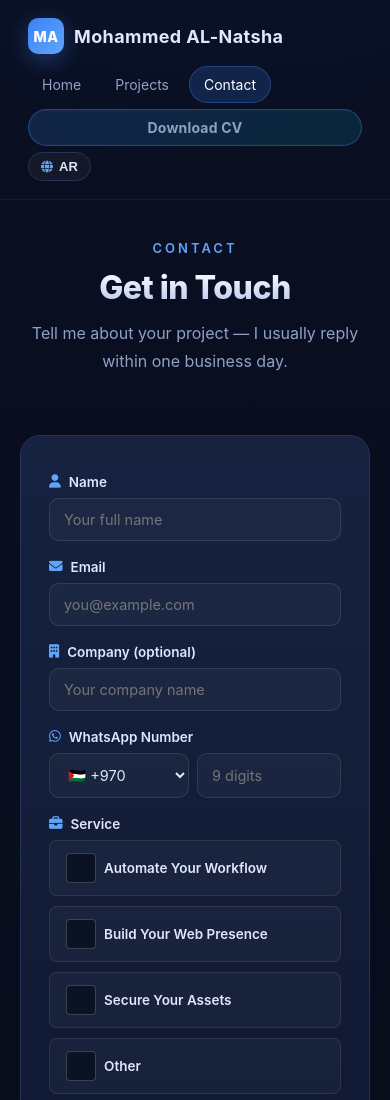
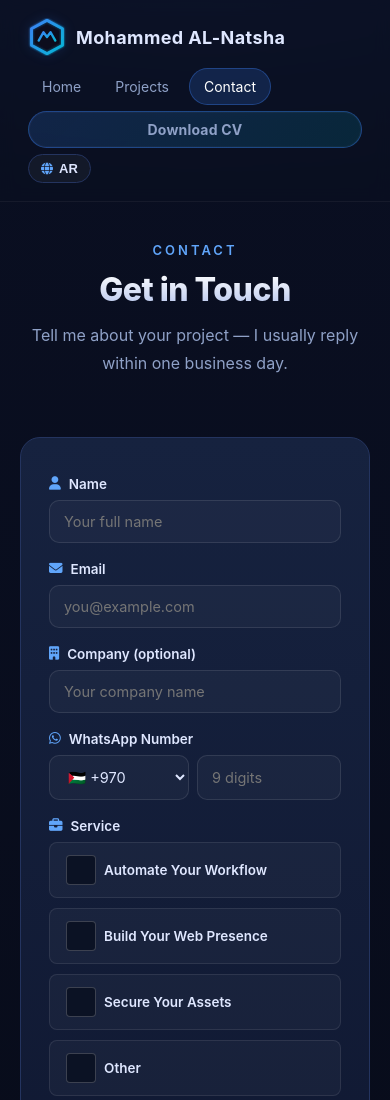
Before and after one commit to mohamedalnatsh/portfolio, a plain HTML site: page contact.html in a window 390 px wide. Shown: the top 1100 px of the page. Drawn offline with Linux system fonts and the light colour scheme.

Commit message:
feat: replace brand mark with SVG for enhanced visual appeal and responsiveness

```diff
--- a/contact.html
+++ b/contact.html
@@ -30,7 +30,21 @@
     <!-- === [NAVBAR_LAYOUT_FREEZE] START === -->
     <header class="topbar">
       <a href="index.html" class="brand">
-        <span class="brand-mark">MA</span>
+        <svg class="brand-mark-svg" xmlns="http://www.w3.org/2000/svg" viewBox="0 0 32 32" fill="none" aria-hidden="true">
+          <defs>
+            <linearGradient id="cyber-gradient" x1="0%" y1="0%" x2="100%" y2="100%">
+              <stop offset="0%" stop-color="#3b82f6" />
+              <stop offset="100%" stop-color="#06b6d4" />
+            </linearGradient>
+            <filter id="glow" x="-20%" y="-20%" width="140%" height="140%">
+              <feGaussianBlur stdDeviation="1" result="blur" />
+              <feComposite in="SourceGraphic" in2="blur" operator="over" />
+            </filter>
+          </defs>
+          <polygon points="16,2 29,9 29,23 16,30 3,23 3,9" stroke="url(#cyber-gradient)" stroke-width="2.5" stroke-linejoin="round" fill="rgba(11, 16, 32, 0.8)" filter="url(#glow)"/>
+          <path d="M9,19 L13,12 L16,16 L19,12 L23,19" stroke="url(#cyber-gradient)" stroke-width="2" stroke-linecap="round" stroke-linejoin="round"/>
+          <path d="M10,22 L22,22" stroke="url(#cyber-gradient)" stroke-width="2" stroke-linecap="round"/>
+        </svg>
         <span data-i18n="hero_title">Mohammed AL-Natsha</span>
       </a>
       <nav class="nav-links" aria-label="Primary">
--- a/style.css
+++ b/style.css
@@ -84,19 +84,22 @@ a {
   flex-shrink: 0;
 }
 
-.brand-mark {
-  width: 36px;
-  height: 36px;
-  border-radius: 10px;
-  background: linear-gradient(135deg, var(--accent), var(--accent-2));
-  display: grid;
-  place-items: center;
-  color: #fff;
-  font-weight: 800;
-  font-size: 14px;
-  letter-spacing: 0.5px;
-  box-shadow: 0 6px 22px rgba(59, 130, 246, 0.35);
+/* === [NAVBAR_BRAND_ICON] START === */
+.brand-mark-svg {
+  width: 38px;
+  height: 38px;
+  display: block;
+  flex-shrink: 0;
+  transition: transform 0.3s ease, filter 0.3s ease;
+  filter: drop-shadow(0 0 6px rgba(59, 130, 246, 0.16));
 }
+
+.brand:hover .brand-mark-svg,
+.brand:focus-visible .brand-mark-svg {
+  transform: scale(1.08);
+  filter: drop-shadow(0 0 10px rgba(6, 182, 212, 0.45));
+}
+/* === [NAVBAR_BRAND_ICON] END === */
 
 .nav-links {
   display: flex;
```
Also changed, not shown: index.html (+15 -1 lines), projects.html (+15 -1 lines).
